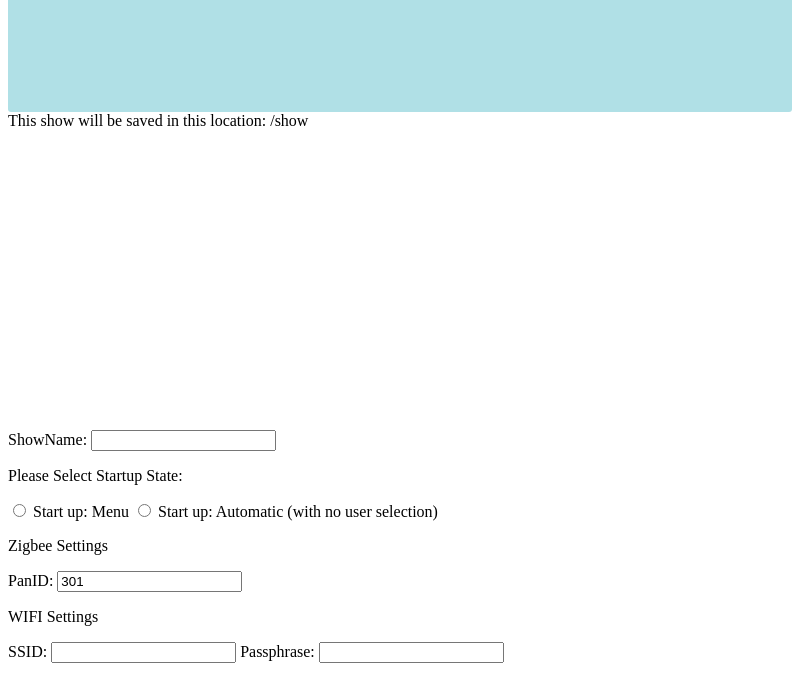
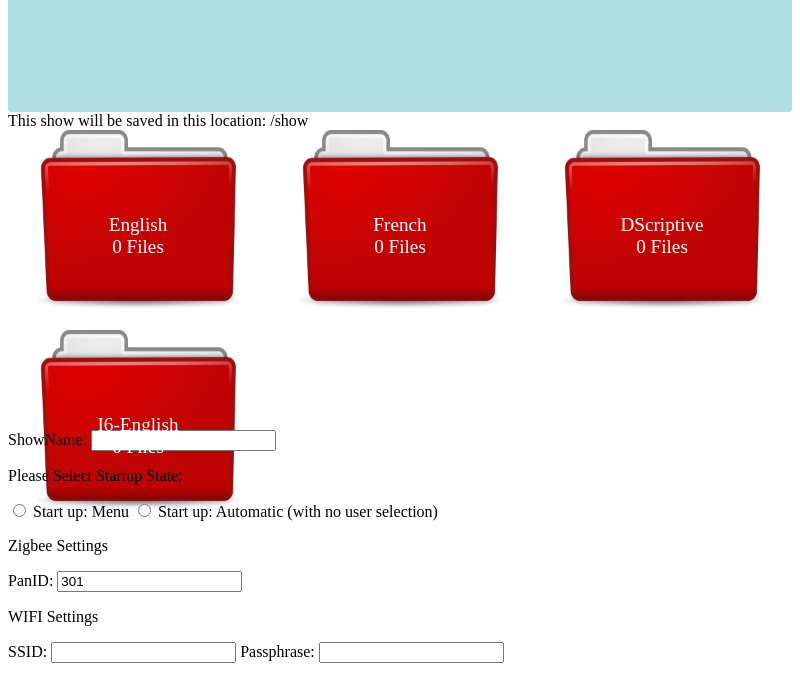
Before and after one commit to stevewitz/Show_Configurator, an Electron app: page index.html in a window 800 px wide. Both pictures are taken after a click on the button "Add NEW Show". Shown: the part 106-782 px from the top of the page. Drawn offline with Linux system fonts and the light colour scheme; no server answers.

Commit message:
added test files to webpage with text overlay

```diff
--- a/public/css/index.css
+++ b/public/css/index.css
@@ -21,10 +21,27 @@
 #flexShow{
     height:300px;
     display: flex;
+    flex-wrap: wrap;
     justify-content: space-between;
 }
 .showFlex1{
-    height: 100px;
-    width:100px;
-    border:20px;
+    height: 180px;
+    width:200px;
+
 }
+.showFlex {
+    height: 200px;
+    width:200px;
+    margin-left: 30px;
+    margin-right: 30px;
+
+}
+
+.divText{
+    position: relative;
+    bottom: 100px;
+    text-align: center;
+    font-size: larger;
+    color: white;
+
+}
--- a/public/javascript/index.js
+++ b/public/javascript/index.js
@@ -7,7 +7,7 @@ var service = [];
 const fs = require('fs');
 const fse= require('fs-extra');
 const os = require('os');
-const readline = require('readline');
+//const readline = require('readline');
 const saveLocation = os.homedir() + "/show";
 
 document.addEventListener('dragenter', (e) => {
@@ -243,6 +243,7 @@ function appendLeadingZeroes(n){
     return n
 }
 
+//******************* add a new show *****************************
 function addNewShow(){
    // document.getElementById("startup").style.display = 'none';
     document.getElementById("mainDiv").style.visibility='visible';
@@ -252,6 +253,12 @@ function addNewShow(){
      let formatted_date =   current_datetime.getFullYear()+appendLeadingZeroes(current_datetime.getMonth() + 1) + appendLeadingZeroes(current_datetime.getDate());
      readDatFile( saveLocation + "/master_wiz.dat"); // put default values in form
      document.getElementById("Version").value = formatted_date;// now put in updated version number
+
+    //this is for testing only
+    addShowDiv('English','English','English');
+    addShowDiv('French','French','French');
+    addShowDiv('DScriptive','DScriptive','DScriptive');
+    addShowDiv('I6-English','I6-English','I6-English');
 
 //The rest of this function does not belong here!!!!
     //check to see if directory exists
@@ -315,23 +322,41 @@ async function addService() {
  //   addShowDiv("zshownumberone", "spanish", "Spanish");
 }
 
+//************************ Puts up a new dive for eaqch show folder ************************
 function addShowDiv(divId, divName,divText ){
-    let div = document.createElement('div')
-    div.class = "showFlex";
+    let div = document.createElement('div');
+
+    div.setAttribute('class', 'showFlex');
     div.id= divId;
     div.name= divName;
-    div.innerText = divText;
+   // div.innerHTML  <p>divText</p>;
+
+    //div.style.height="100px";
     document.getElementById("flexShow").appendChild(div);
+
+
+
     var img = document.createElement("img");
     img.class = "showFlex1";
     img.id= divText;
     img.src = "./public/Images/folder.png" ;
-    img.style.height="80px";
-    img.style.margin="25px";
+   // img.style.height="100%";
+  //  img.style.marginRight="25px";
+    img.setAttribute('class', 'showFlex1');
     img.name=divName;
     img.addEventListener("click", imageClick, false);
     var src = document.getElementById(divId);
-    src.appendChild(img);
+    src.appendChild(img)
+    let div1 = document.createElement('div');
+    div1.id= divId+ 'Text';
+    div1.setAttribute('class', 'divText');
+
+    div1.innerHTML = divText +  '<br/>' +  '0 Files';
+
+    //div.style.height="100px";
+    document.getElementById(divId).appendChild(div1);
+
+
 }
 
 function imageClick(event){
```
